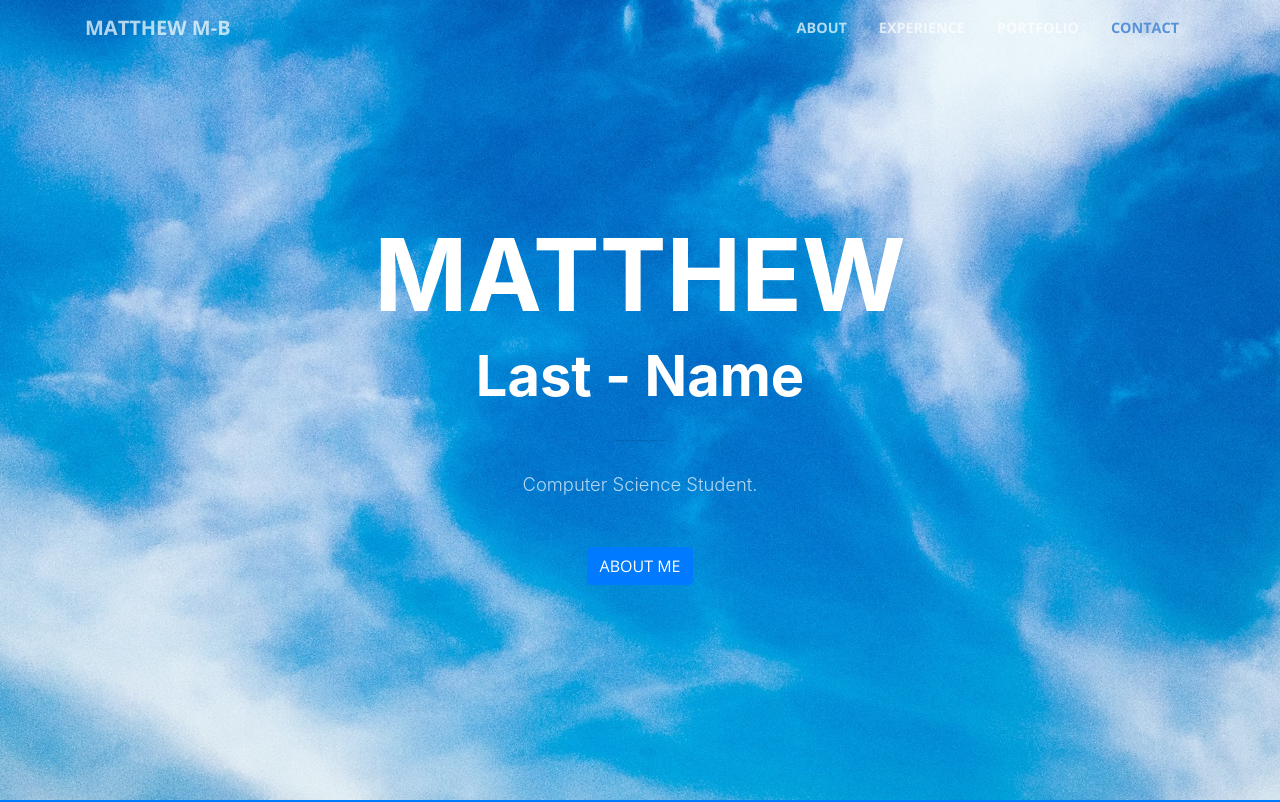
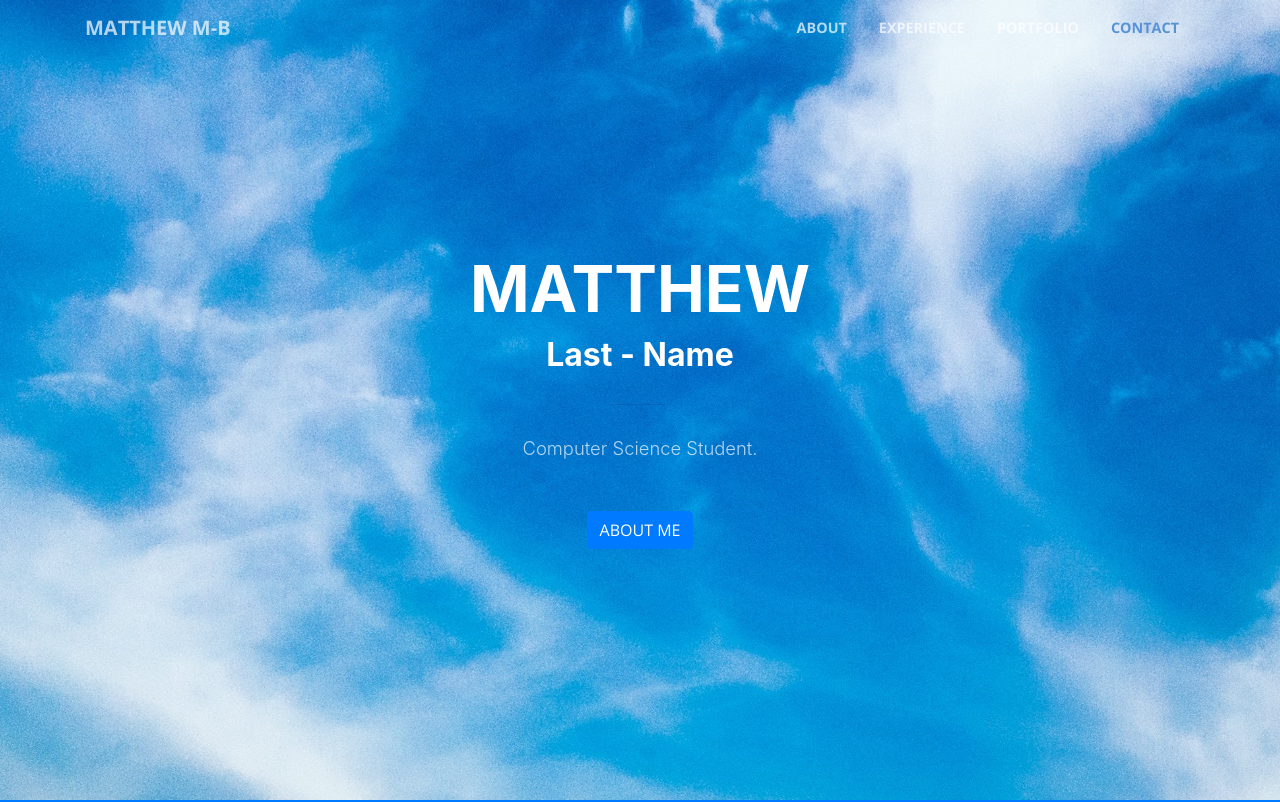
Before and after one commit to MathyouMB/MathyouMB.github.io, a website with bundled scripts: page index.html in a window 1280 px wide. Shown: the top 802 px of the page. Built offline with nearby package versions, Linux system fonts and the light colour scheme.

Commit message:
Update index.html

```diff
--- a/index.html
+++ b/index.html
@@ -58,10 +58,10 @@
       <div class="container my-auto">
         <div class="row">
           <div class="col-lg-10 mx-auto">
-            <h1 class="text-uppercase" style=font-size:100px>
+            <h1 class="text-uppercase"> <!--style=font-size:100px-->
               <strong>Matthew</strong>
             </h1>
-            <h2 style=font-size:56px>
+            <h2> <!--style=font-size:56px-->
               <strong>Last - Name</strong>
             </h2>
             <hr>
@@ -100,7 +100,6 @@
             <img class="profile" src="img/profilec3.png" alt="">
             <hr>
             <p class="text-faded mb-4 text-center">Currently I'm a first year computer science student at Carleton university with an interested in software and game development. I've lived in Ottawa my whole life and last spring, graduated from John McCrae Secondary School with my certificate of bilingualism.</p>
-
             <hr class="light my-4">
             <hr>
             <a class="btn btn-light btn-xl js-scroll-trigger" href="#experience">Experience</a>
```
